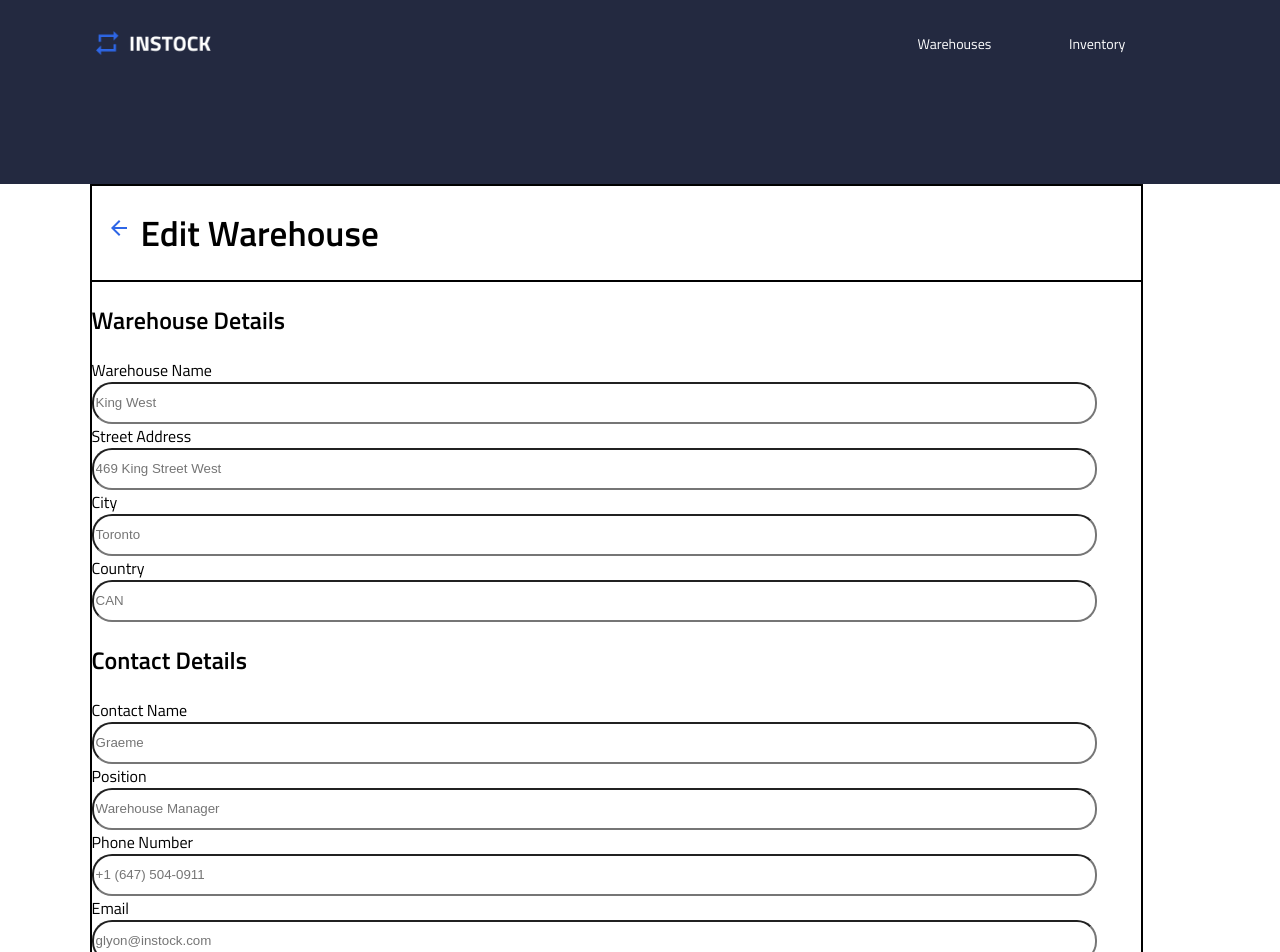
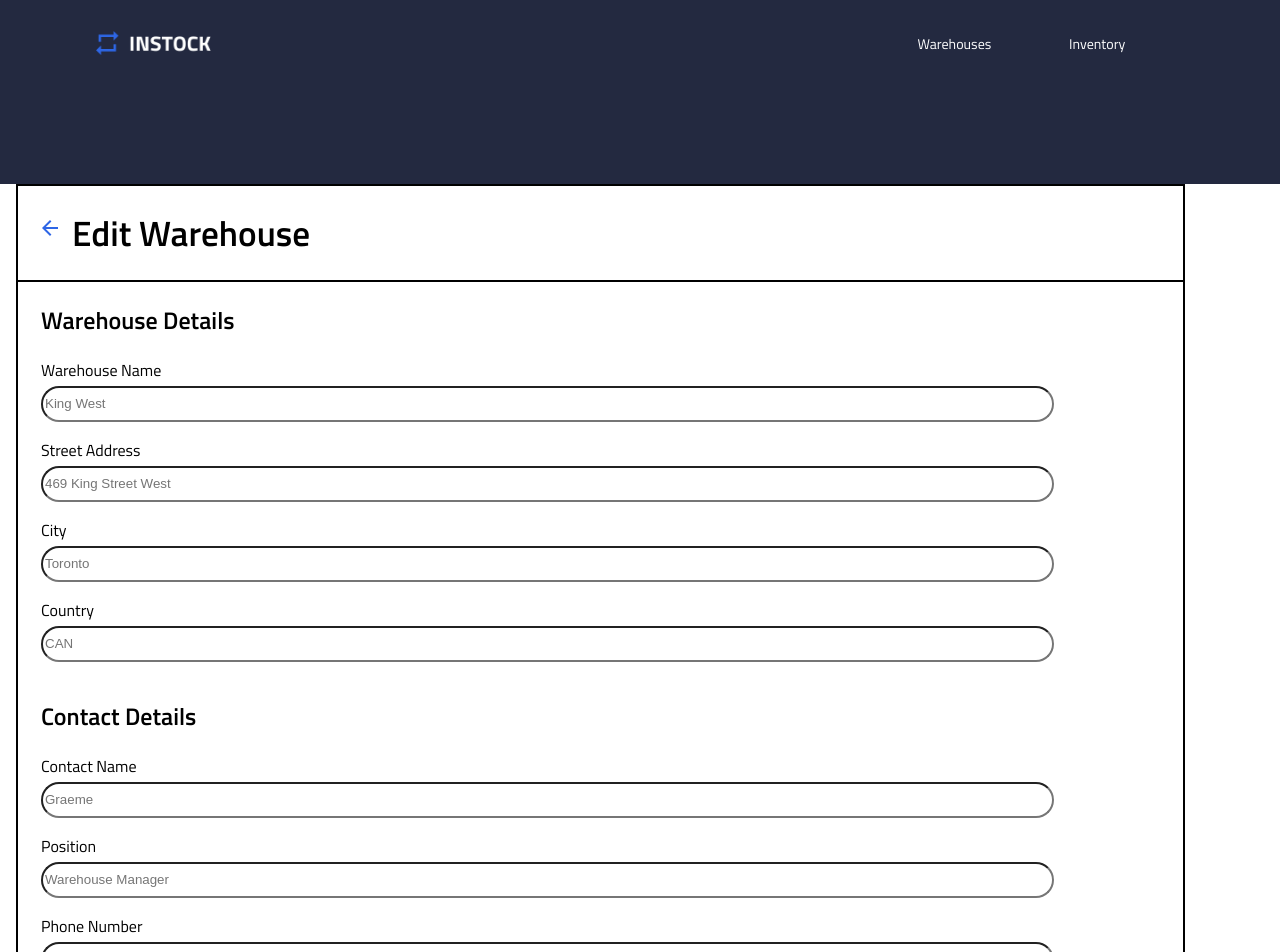
Before and after one commit to sandyngu/shredder-instock, a React (Create React App) app in the folder client/: page / in a window 1280 px wide. Shown: the top 952 px of the page. Built offline with nearby package versions, Linux system fonts and the light colour scheme.

Commit message:
Added styling to all elements

```diff
--- a/client/src/components/editWarehouse/EditWarehouse.css
+++ b/client/src/components/editWarehouse/EditWarehouse.css
@@ -83,8 +83,10 @@ p {
 }
 
 .edit-warehouse {
-  width: 82%;
-  margin-left: 7%;
+  width: 91%;
+  margin-left: 16px;
+  margin-right: 16px;
+  padding-bottom: 10%;
   border: 2px solid black;
 }
 .edit-warehouse__header-container {
@@ -100,11 +102,14 @@ p {
 }
 .edit-warehouse__back-img {
   margin-top: 10px;
-  margin-left: 15px;
+  margin-left: 20px;
   margin-right: 10px;
 }
 .edit-warehouse__title {
   margin: 0;
+}
+.edit-warehouse__warehouse-title {
+  margin-left: 23px;
 }
 .edit-warehouse__warehouse-list {
   list-style: none;
@@ -119,10 +124,18 @@ p {
       -ms-flex-direction: column;
           flex-direction: column;
 }
+.edit-warehouse__warehouse-list-name-label {
+  margin-left: 23px;
+  margin-bottom: 4px;
+}
 .edit-warehouse__warehouse-list-name-input {
   height: 36px;
-  width: 90%;
-  margin: 0;
+  width: 87%;
+  -webkit-box-sizing: border-box;
+          box-sizing: border-box;
+  margin-left: 23px;
+  margin-right: 23px;
+  margin-bottom: 16px;
   border-radius: 20px;
 }
 .edit-warehouse__warehouse-list-street {
@@ -134,25 +147,18 @@ p {
       -ms-flex-direction: column;
           flex-direction: column;
 }
+.edit-warehouse__warehouse-list-street-label {
+  margin-left: 23px;
+  margin-bottom: 4px;
+}
 .edit-warehouse__warehouse-list-street-input {
   height: 36px;
-  width: 95%;
-  margin: 0;
-  border-radius: 20px;
-}
-.edit-warehouse__warehouse-list-name {
-  display: -webkit-box;
-  display: -ms-flexbox;
-  display: flex;
-  -webkit-box-orient: vertical;
-  -webkit-box-direction: normal;
-      -ms-flex-direction: column;
-          flex-direction: column;
-}
-.edit-warehouse__warehouse-list-name-input {
-  height: 36px;
-  width: 95%;
-  margin: 0;
+  width: 87%;
+  -webkit-box-sizing: border-box;
+          box-sizing: border-box;
+  margin-left: 23px;
+  margin-right: 23px;
+  margin-bottom: 16px;
   border-radius: 20px;
 }
 .edit-warehouse__warehouse-list-city {
@@ -164,10 +170,18 @@ p {
       -ms-flex-direction: column;
           flex-direction: column;
 }
+.edit-warehouse__warehouse-list-city-label {
+  margin-left: 23px;
+  margin-bottom: 4px;
+}
 .edit-warehouse__warehouse-list-city-input {
   height: 36px;
-  width: 95%;
-  margin: 0;
+  width: 87%;
+  -webkit-box-sizing: border-box;
+          box-sizing: border-box;
+  margin-left: 23px;
+  margin-right: 23px;
+  margin-bottom: 16px;
   border-radius: 20px;
 }
 .edit-warehouse__warehouse-list-country {
@@ -179,11 +193,22 @@ p {
       -ms-flex-direction: column;
           flex-direction: column;
 }
+.edit-warehouse__warehouse-list-country-label {
+  margin-left: 23px;
+  margin-bottom: 4px;
+}
 .edit-warehouse__warehouse-list-country-input {
   height: 36px;
-  width: 95%;
-  margin: 0;
+  width: 87%;
+  -webkit-box-sizing: border-box;
+          box-sizing: border-box;
+  margin-left: 23px;
+  margin-right: 23px;
+  margin-bottom: 16px;
   border-radius: 20px;
+}
+.edit-warehouse__contact-title {
+  margin-left: 23px;
 }
 .edit-warehouse__contact-list {
   list-style: none;
@@ -198,10 +223,18 @@ p {
       -ms-flex-direction: column;
           flex-direction: column;
 }
+.edit-warehouse__contact-list-name-label {
+  margin-left: 23px;
+  margin-bottom: 4px;
+}
 .edit-warehouse__contact-list-name-input {
   height: 36px;
-  width: 95%;
-  margin: 0;
+  width: 87%;
+  -webkit-box-sizing: border-box;
+          box-sizing: border-box;
+  margin-left: 23px;
+  margin-right: 23px;
+  margin-bottom: 16px;
   border-radius: 20px;
 }
 .edit-warehouse__contact-list-position {
@@ -213,10 +246,18 @@ p {
       -ms-flex-direction: column;
           flex-direction: column;
 }
+.edit-warehouse__contact-list-position-label {
+  margin-left: 23px;
+  margin-bottom: 4px;
+}
 .edit-warehouse__contact-list-position-input {
   height: 36px;
-  width: 95%;
-  margin: 0;
+  width: 87%;
+  -webkit-box-sizing: border-box;
+          box-sizing: border-box;
+  margin-left: 23px;
+  margin-right: 23px;
+  margin-bottom: 16px;
   border-radius: 20px;
 }
 .edit-warehouse__contact-list-phone {
@@ -228,10 +269,18 @@ p {
       -ms-flex-direction: column;
           flex-direction: column;
 }
+.edit-warehouse__contact-list-phone-label {
+  margin-left: 23px;
+  margin-bottom: 4px;
+}
 .edit-warehouse__contact-list-phone-input {
   height: 36px;
-  width: 95%;
-  margin: 0;
+  width: 87%;
+  -webkit-box-sizing: border-box;
+          box-sizing: border-box;
+  margin-left: 23px;
+  margin-right: 23px;
+  margin-bottom: 16px;
   border-radius: 20px;
 }
 .edit-warehouse__contact-list-email {
@@ -243,20 +292,44 @@ p {
       -ms-flex-direction: column;
           flex-direction: column;
 }
+.edit-warehouse__contact-list-email-label {
+  margin-left: 23px;
+  margin-bottom: 4px;
+}
 .edit-warehouse__contact-list-email-input {
   height: 36px;
-  width: 95%;
-  margin: 0;
+  -webkit-box-sizing: border-box;
+          box-sizing: border-box;
+  width: 87%;
+  margin-left: 23px;
+  margin-right: 23px;
+  margin-bottom: 16px;
   border-radius: 20px;
+}
+.edit-warehouse__button-container {
+  margin-left: 23px;
+  margin-right: 23px;
+  display: -webkit-box;
+  display: -ms-flexbox;
+  display: flex;
+  -webkit-box-pack: justify;
+      -ms-flex-pack: justify;
+          justify-content: space-between;
 }
 .edit-warehouse__button-cancel {
   height: 36px;
-  width: 40%;
+  width: 46%;
+  -webkit-box-sizing: border-box;
+          box-sizing: border-box;
+  margin: 0;
   border-radius: 20px;
 }
 .edit-warehouse__button-save {
   height: 36px;
-  width: 40%;
+  width: 46%;
+  -webkit-box-sizing: border-box;
+          box-sizing: border-box;
+  margin: 0;
   border-radius: 20px;
 }
 /*# sourceMappingURL=EditWarehouse.css.map */
--- a/client/src/components/editWarehouse/EditWarehouse.jsx
+++ b/client/src/components/editWarehouse/EditWarehouse.jsx
@@ -64,7 +64,7 @@ const EditWarehouse = () => {
                             </ul>
                         </div>
                         <div className="edit-warehouse__button-container">
-                            <button className="edit-warehouse__button-save">Cancel</button>
+                            <button className="edit-warehouse__button-cancel">Cancel</button>
                             <button className="edit-warehouse__button-save">Save</button>
                         </div>
                     </form>
--- a/client/src/components/editWarehouse/EditWarehouse.scss
+++ b/client/src/components/editWarehouse/EditWarehouse.scss
@@ -1,8 +1,10 @@
 @import  '../../partials/global';
 
 .edit-warehouse {
-    width: 82%;
-    margin-left: 7%;
+    width: 91%;
+    margin-left: 16px;
+    margin-right: 16px;
+    padding-bottom: 10%;
     border: 2px solid black;
     // margin-right: 3%;
     // margin-left: 20%;
@@ -16,11 +18,14 @@
     }
     &__back-img {
         margin-top: 10px;
-        margin-left: 15px;
+        margin-left: 20px;
         margin-right: 10px;
     }
     &__title {
         margin: 0;
+    }
+    &__warehouse-title {
+        margin-left: 23px;
     }
     &__warehouse-list {
         list-style: none;
@@ -30,70 +35,73 @@
         display: flex;
         flex-direction: column;
     }
-    // &__warehouse-list-name-label {
-
-    // }
+    &__warehouse-list-name-label {
+        margin-left: 23px;
+        margin-bottom: 4px;
+    }
     &__warehouse-list-name-input {
         height: 36px;
-        width: 90%;
-        margin: 0;
+        width: 87%;
+        box-sizing: border-box;
+        margin-left: 23px;
+        margin-right: 23px;
+        margin-bottom: 16px;
         border-radius: 20px;
     }
     &__warehouse-list-street {
         display: flex;
         flex-direction: column;
     }
-    // &__warehouse-list-street-label {
-
-    // }
+    &__warehouse-list-street-label {
+        margin-left: 23px;
+        margin-bottom: 4px;
+    }
     &__warehouse-list-street-input {
         height: 36px;
-        width: 95%;
-        margin: 0;
-        border-radius: 20px;
-    }
-    &__warehouse-list-name {
-        display: flex;
-        flex-direction: column;
-    }
-    // &__warehouse-list-name-label {
-
-    // }
-    &__warehouse-list-name-input {
-        height: 36px;
-        width: 95%;
-        margin: 0;
+        width: 87%;
+        box-sizing: border-box;
+        margin-left: 23px;
+        margin-right: 23px;
+        margin-bottom: 16px;
         border-radius: 20px;
     }
     &__warehouse-list-city {
         display: flex;
         flex-direction: column;
     }
-    // &__warehouse-list-city-label {
-
-    // }
+    &__warehouse-list-city-label {
+        margin-left: 23px;
+        margin-bottom: 4px;
+    }
     &__warehouse-list-city-input {
         height: 36px;
-        width: 95%;
-        margin: 0;
+        width: 87%;
+        box-sizing: border-box;
+        margin-left: 23px;
+        margin-right: 23px;
+        margin-bottom: 16px;
         border-radius: 20px;
     }
     &__warehouse-list-country {
         display: flex;
         flex-direction: column;
     }
-    // &__warehouse-list-country-label {
-
-    // }
+    &__warehouse-list-country-label {
+        margin-left: 23px;
+        margin-bottom: 4px;
+    }
     &__warehouse-list-country-input {
         height: 36px;
-        width: 95%;
-        margin: 0;
+        width: 87%;
+        box-sizing: border-box;
+        margin-left: 23px;
+        margin-right: 23px;
+        margin-bottom: 16px;
         border-radius: 20px;
     }
-    // &__contact-tile {
-
-    // }
+    &__contact-title {
+        margin-left: 23px;
+    }
     &__contact-list {
         list-style: none;
         padding: 0;
@@ -102,67 +110,88 @@
         display: flex;
         flex-direction: column;
     }
-    // &__contact-list-name-label {
-
-    // }
+    &__contact-list-name-label {
+        margin-left: 23px;
+        margin-bottom: 4px;
+    }
     &__contact-list-name-input {
         height: 36px;
-        width: 95%;
-        margin: 0;
+        width: 87%;
+        box-sizing: border-box;
+        margin-left: 23px;
+        margin-right: 23px;
+        margin-bottom: 16px;
         border-radius: 20px;
     }
     &__contact-list-position {
         display: flex;
         flex-direction: column;
     }
-    // &__contact-list-position-label {
-
-    // }
+    &__contact-list-position-label {
+        margin-left: 23px;
+        margin-bottom: 4px;
+    }
     &__contact-list-position-input {
         height: 36px;
-        width: 95%;
-        margin: 0;
+        width: 87%;
+        box-sizing: border-box;
+        margin-left: 23px;
+        margin-right: 23px;
+        margin-bottom: 16px;
         border-radius: 20px;
     }
     &__contact-list-phone{
         display: flex;
         flex-direction: column;
     }
-    // &__contact-list-phone-label {
-
-    // }
+    &__contact-list-phone-label {
+        margin-left: 23px;
+        margin-bottom: 4px;
+    }
     &__contact-list-phone-input {
         height: 36px;
-        width: 95%;
-        margin: 0;
+        width: 87%;
+        box-sizing: border-box;
+        margin-left: 23px;
+        margin-right: 23px;
+        margin-bottom: 16px;
         border-radius: 20px;
     }
     &__contact-list-email {
         display: flex;
         flex-direction: column;
     }
-    // &__contact-list-email-label {
-
-    // }
+    &__contact-list-email-label {
+        margin-left: 23px;
+        margin-bottom: 4px;
+    }
     &__contact-list-email-input {
         height: 36px;
-        width: 95%;
-        margin: 0;
+        box-sizing: border-box;
+        width: 87%;
+        margin-left: 23px;
+        margin-right: 23px;
+        margin-bottom: 16px;
         border-radius: 20px;
     }
-    // &__button-container {
-
-    // }
+    &__button-container {
+        margin-left: 23px;
+        margin-right: 23px;
+        display: flex;
+        justify-content: space-between;
+    }
     &__button-cancel {
         height: 36px;
-        width: 40%;
-        // margin: 0;
+        width: 46%;
+        box-sizing: border-box;
+        margin: 0;
         border-radius: 20px;
     }
     &__button-save {
         height: 36px;
-        width: 40%;
-        // margin: 0;
+        width: 46%;
+        box-sizing: border-box;
+        margin: 0;
         border-radius: 20px;
     }
 
```
Also changed, not shown: client/src/components/editWarehouse/EditWarehouse.min.css, 2 other files (tests, documents, lock files or other folders).
